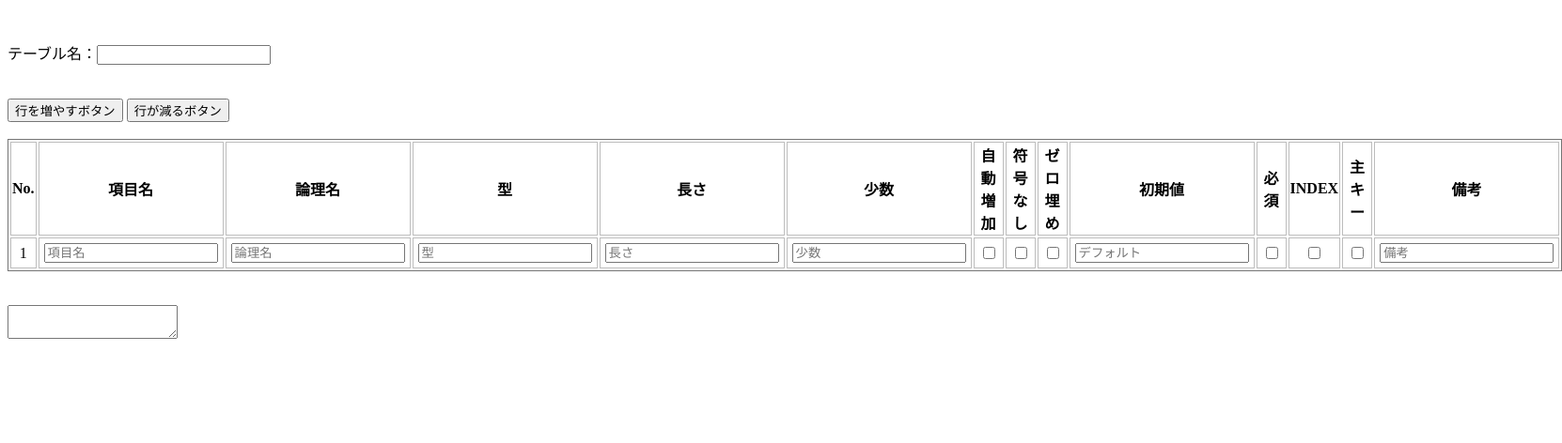
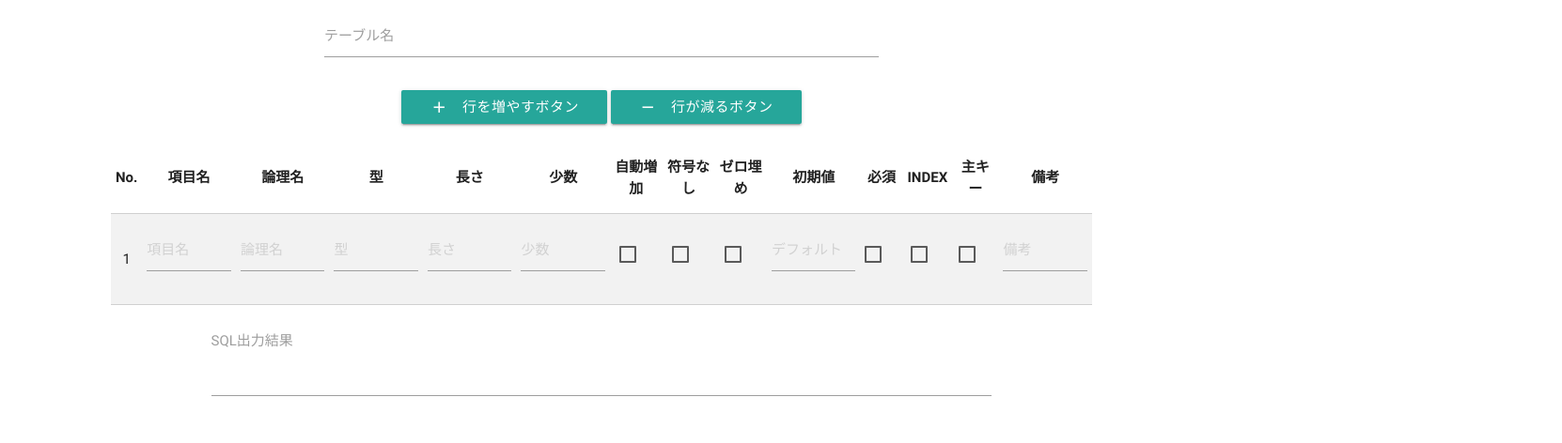
Before and after one commit to nnahito/create_crud_table, a plain HTML site: page index.html in a window 1280 px wide. Shown: the whole page at 94% size, 1662 px wide, since content can reach past the window. Drawn offline with nearby package versions, Linux system fonts and the light colour scheme.

Commit message:
マテリアルデザイン適応

```diff
--- a/index.html
+++ b/index.html
@@ -6,45 +6,39 @@
     <meta charset="UTF-8">
 
     <script src="https://code.jquery.com/jquery-3.2.1.min.js"></script>
+    <script src="https://cdnjs.cloudflare.com/ajax/libs/materialize/0.100.2/js/materialize.min.js"></script>
 
+    <link rel="stylesheet" href="https://cdnjs.cloudflare.com/ajax/libs/materialize/0.100.2/css/materialize.min.css">
+    <link href="https://fonts.googleapis.com/icon?family=Material+Icons" rel="stylesheet">
 
-    <style>
-    table{
-        border: 1px solid #757575;
-    }
-    table th{
-        border: 1px solid #bdbdbd;
-    }
-    table td{
-        padding: 5px;
-        border: 1px solid #bdbdbd;
-        text-align: center;
-    }
-    </style>
 
 
 </head>
 
 <body>
 
-    <br>
-    <br>
+    <div class="container">
+
+        <div class="row">
+            <div class="col s8 offset-s2 input-field">
+                <label for="table-name">テーブル名</label>
+                <input id="table-name" type="text" class="table-name sql_parts">
+            </div>
 
 
-    テーブル名：<input type="text" class="table-name sql_parts">
+            <div class="col s12 input-field center-align">
+                <button id="add_button" class="waves-effect waves-light btn"><i class="material-icons left">add</i>行を増やすボタン</button>
+                <button id="remove_button" class="waves-effect waves-light btn"><i class="material-icons left">remove</i>行が減るボタン</button>
+            </div>
 
-    <br>
-    <br>
-    <br>
-
-    <button id="add_button">行を増やすボタン</button>
-    <button id="remove_button">行が減るボタン</button>
-
-    <br>
-    <br>
+        </div>
+    </div>
 
 
-    <table>
+
+    <div class="row">
+        <div class="col s10 offset-s1">
+            <table class="bordered striped responsive-table centered">
                 <thead>
                     <tr>
                         <th>No.</th>
@@ -90,15 +84,18 @@
                         </td>
 
                         <td>
-                    <input type="checkbox" value="AUTO_INCREMENT" class="sql_parts">
+                            <input id="a_t" type="checkbox" value="AUTO_INCREMENT" class="sql_parts">
+                            <label for="a_t"></label>
                         </td>
 
                         <td>
-                    <input type="checkbox" value="UNSIGNED" class="sql_parts">
+                            <input id="UNSIGNED" type="checkbox" value="UNSIGNED" class="sql_parts">
+                            <label for="UNSIGNED"></label>
                         </td>
 
                         <td>
-                    <input type="checkbox" value="ZEROFILL" class="sql_parts">
+                            <input id="ZEROFILL" type="checkbox" value="ZEROFILL" class="sql_parts">
+                            <label for="ZEROFILL"></label>
                         </td>
 
                         <td>
@@ -106,15 +103,18 @@
                         </td>
 
                         <td>
-                    <input type="checkbox" value="NOT NULL" class="sql_parts">
+                            <input id="NOT-NULL" type="checkbox" value="NOT NULL" class="sql_parts">
+                            <label for="NOT-NULL"></label>
                         </td>
 
                         <td>
-                    <input type="checkbox" value="INDEX" class="sql_parts">
+                            <input id="INDEX" type="checkbox" value="INDEX" class="sql_parts">
+                            <label for="INDEX"></label>
                         </td>
 
                         <td>
-                    <input type="checkbox" value="PRIMARY KEY" class="sql_parts">
+                            <input id="PRIMARY-KEY" type="checkbox" value="PRIMARY KEY" class="sql_parts">
+                            <label for="PRIMARY-KEY"></label>
                         </td>
 
                         <td>
@@ -124,11 +124,15 @@
                 </tbody>
 
             </table>
+        </div>
 
-    <br>
-    <br>
+        <div class="input-field col s8 offset-s2">
+            <textarea id="sql" class="materialize-textarea"></textarea>
+            <label for="sql">SQL出力結果</label>
+        </div>
 
-    <textarea id="sql"></textarea>
+    </div>
+
 
 
 
@@ -152,7 +156,28 @@
             if ( i === 0 ) {
                 $('#crud tr:last').append('<td>' + (rows_num + 1) + '</td>');
             } else {
+                // コピーした行が、checkboxか、input_textか
+                if ( cell.find('input').attr('type') === 'checkbox' ){
+                    // checkboxなら、idに番号を追加する処理をする
+                    let id_name = cell.find('input').attr('id');
+
+                    // コピー元のデータを持っておく
+                    let orign_id = cell.find('input').attr('id');
+                    let orign_for = cell.find('label').attr('for');
+
+                    // コピー先のデータを書き換えて出力
+                    cell.find('input').attr('id', id_name + rows_num);
+                    cell.find('label').attr('for', id_name + rows_num);
                     $('#crud tr:last').append('<td>' + cell.html() + '</td>');
+
+                    // コピー元の情報を元に戻す
+                    cell.find('input').attr('id', orign_id);
+                    cell.find('label').attr('for', orign_for);
+
+                } else {
+                    // それ以外ならそのまま
+                    $('#crud tr:last').append('<td>' + cell.html() + '</td>');
+                }
             }
 
         }
@@ -175,7 +200,6 @@
 
         // tableの行数を取得
         let rows = $('#crud tr');
-
         // 各行分ループする
         for (var i = 0; i < rows.length; i++) {
             // その行のすべてのセルを取得
@@ -217,8 +241,13 @@
             sql += '`' + arr[1] + '` ';
 
             // 型と長さ
-            if ( arr[2] !== '' && arr[3] !== '' )
+            if ( arr[2] !== '' && arr[3] !== '' ) {
                 sql += arr[2] + '(' + arr[3] + ')' + ' ';
+            } else if ( arr[2] !== '' ) {
+                sql += arr[2] + ' ';
+            }
+
+
 
             // 符号なし
             if ( arr[6] !== '' ) {
@@ -267,7 +296,8 @@
         sql += '\n);';
 
         // textareaに出力
-        $('#sql').text(sql);
+        $('#sql').val(sql);
+        $('#sql').trigger('autoresize');
 
     });
 
```
Lines whose indentation alone changed are shown as unchanged.
